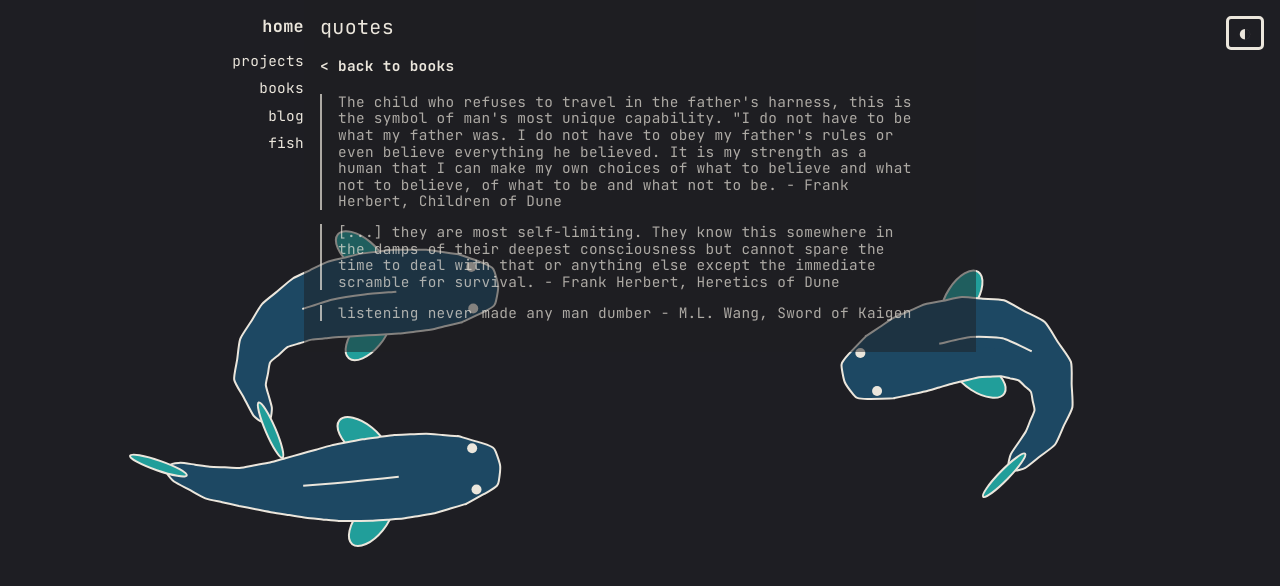
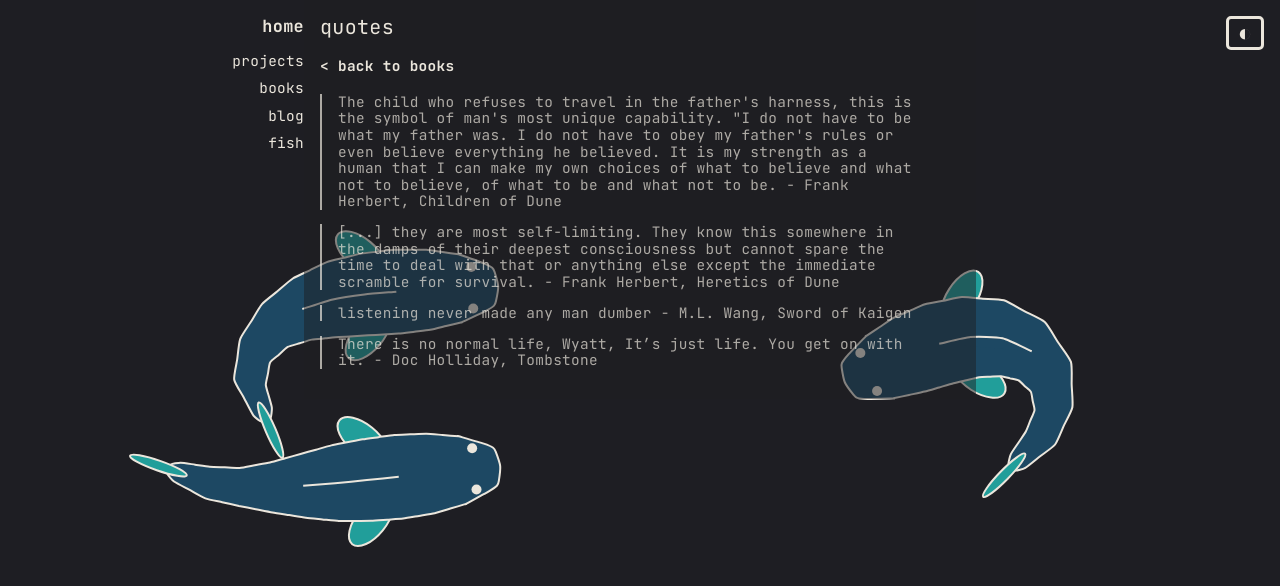
Before and after one commit to Dalton8804/dalton8804.github.io, a Next.js app: page /books/quotes in a window 1280 px wide. Shown: the top 586 px of the page. Built offline with nearby package versions, Linux system fonts and the light colour scheme.

Commit message:
Doc Holliday quote

```diff
--- a/app/books/quotes/page.tsx
+++ b/app/books/quotes/page.tsx
@@ -8,6 +8,7 @@ export default function Quotes() {
             <blockquote>The child who refuses to travel in the father's harness, this is the symbol of man's most unique capability. "I do not have to be what my father was. I do not have to obey my father's rules or even believe everything he believed. It is my strength as a human that I can make my own choices of what to believe and what not to believe, of what to be and what not to be. - Frank Herbert, Children of Dune</blockquote>
             <blockquote>[...] they are most self-limiting. They know this somewhere in the damps of their deepest consciousness but cannot spare the time to deal with that or anything else except the immediate scramble for survival. - Frank Herbert, Heretics of Dune</blockquote>
             <blockquote>listening never made any man dumber - M.L. Wang, Sword of Kaigen</blockquote>
+            <blockquote>There is no normal life, Wyatt, It’s just life. You get on with it. - Doc Holliday, Tombstone</blockquote>
         </PageShell>
     );
 }
```
